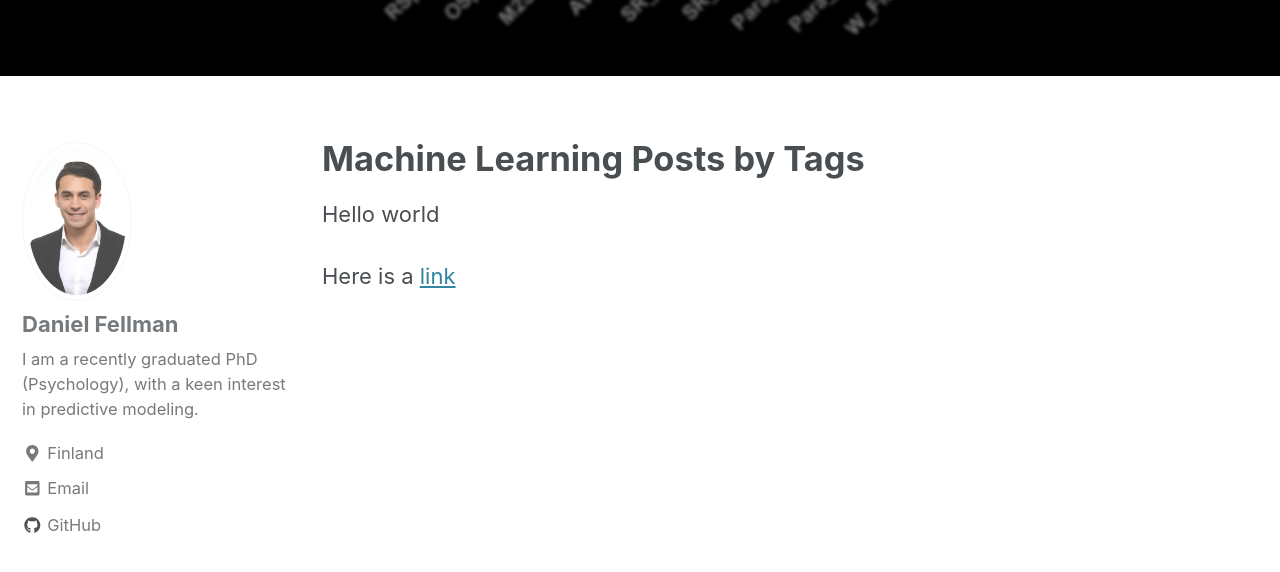
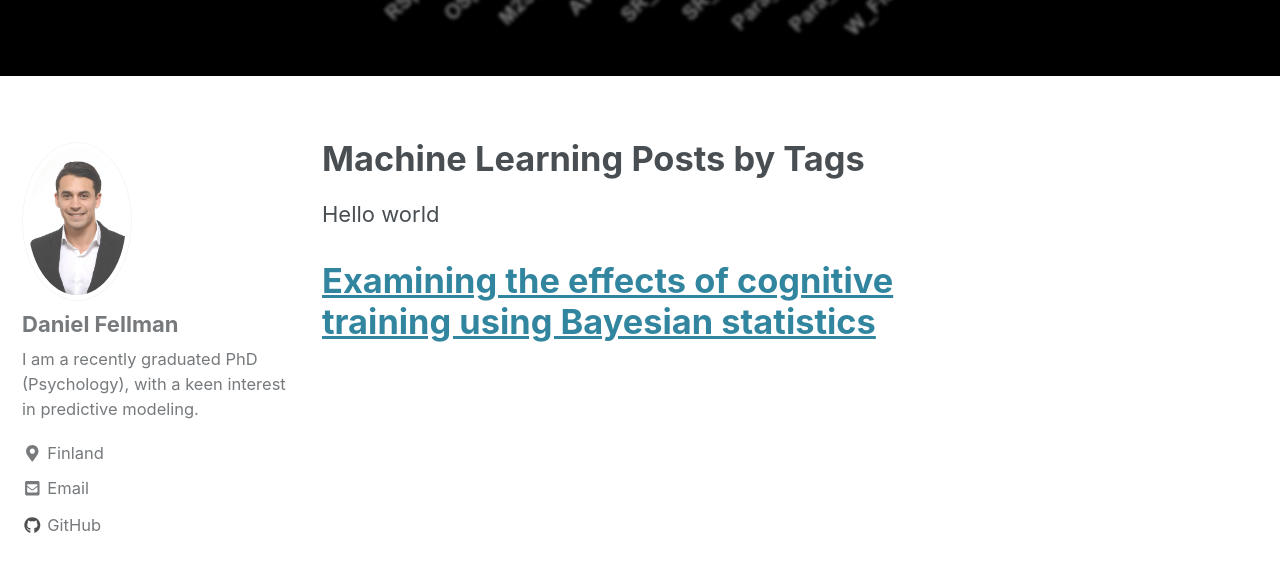
Before and after one commit to danielfellman/danielfellman.github.io, a Jekyll site: the page built from _pages/machinelearning.md, in a window 1280 px wide and 900 px high, scrolled down 733 px. Shown: the top 572 px of the window. Built offline with Jekyll 4.4.1, drawn with Linux system fonts in a browser that asks for light colours; cached includes are drawn as plain includes; nearby versions of some CDN libraries.

Commit message:
Update machinelearning.md

```diff
--- a/_pages/machinelearning.md
+++ b/_pages/machinelearning.md
@@ -8,4 +8,4 @@ header:
 ---
 Hello world
 
-Here is a [link](https://danielfellman.github.io/machine-learning/bayes)
+# [Examining the effects of cognitive training using Bayesian statistics](https://danielfellman.github.io/machine-learning/bayes)
```
